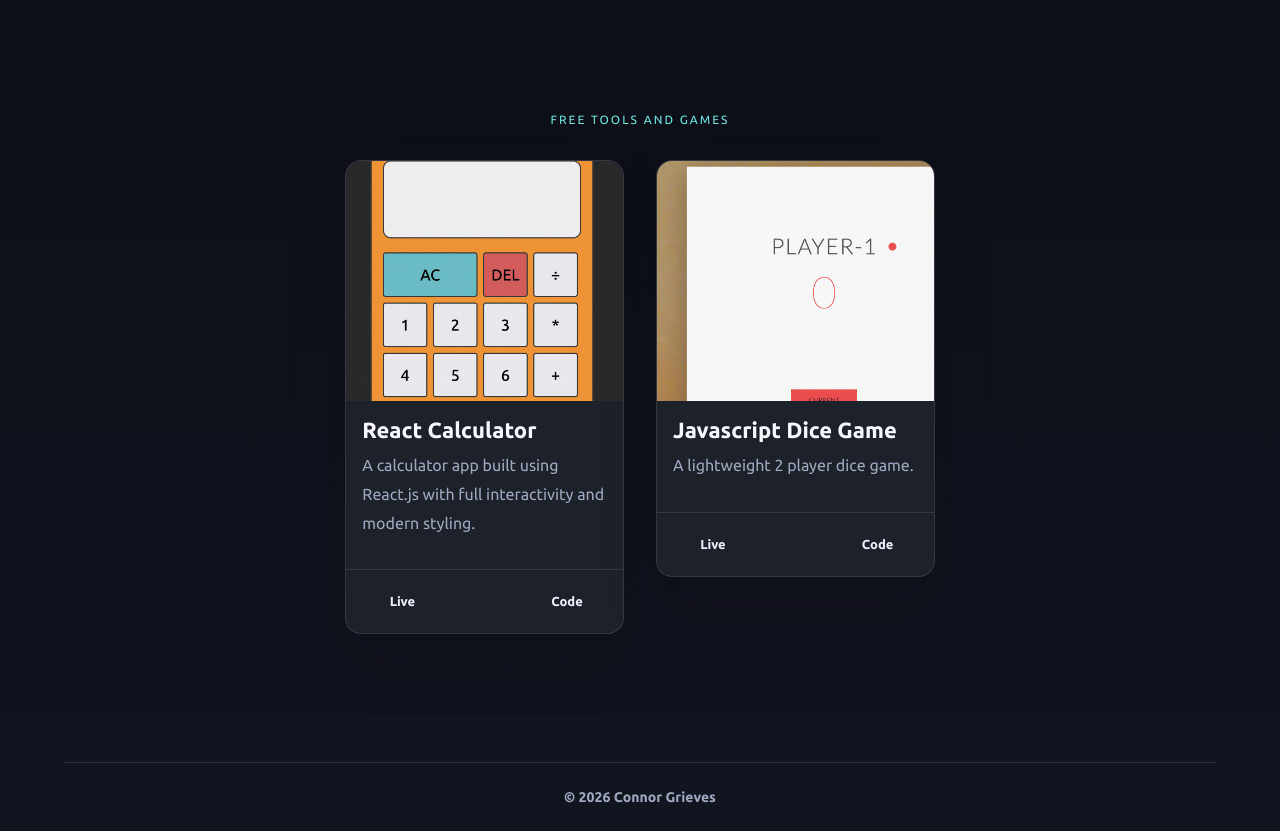
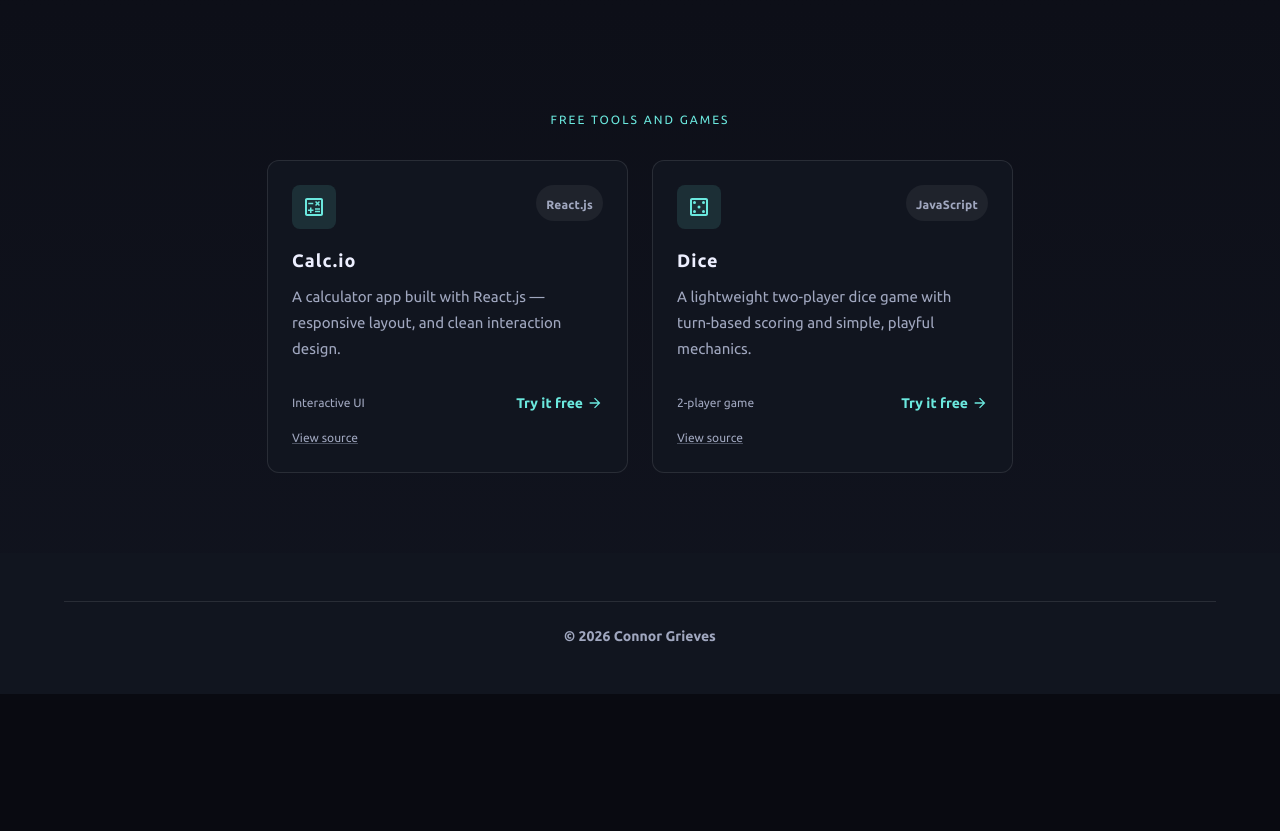
Before and after one commit to con-grieves/Portfolio, a React (Vite) app: page / in a window 1280 px wide. Shown: the part 680-1511 px from the top of the page. After the commit the page ends 1374 px from the top, so only its background shows below. Built offline with nearby package versions, Linux system fonts and the light colour scheme.

Commit message:
improvements to toolcard UI

```diff
--- a/src/App.jsx
+++ b/src/App.jsx
@@ -3,10 +3,6 @@
   AppBar,
   Box,
   Button,
-  Card,
-  CardActions,
-  CardContent,
-  CardMedia,
   Container,
   CssBaseline,
   Divider,
@@ -17,11 +13,11 @@
   Typography,
   useMediaQuery,
 } from '@mui/material';
-import { Code, Css, Html, Javascript, GitHub, Terminal } from '@mui/icons-material';
 import { getShellStyles, getTheme } from './theme.js';
 import { projects } from './data.js';
 import { Jukebox } from './components/Jukebox.jsx';
 import { ThemeToggle } from './components/ThemeToggle.jsx';
+import { ToolCard } from './components/ToolCard.jsx';
 import { useJukebox } from './hooks/useJukebox.js';
 
 const THEME_STORAGE_KEY = 'portfolio-theme-mode';
@@ -59,25 +55,6 @@
     { label: 'Products', page: 'products' },
     { label: 'Photography', page: 'photography' },
   ];
-
-  const getTechIcon = (tag) => {
-    switch (tag) {
-      case 'React.js':
-        return <Code sx={{ fontSize: 28, color: '#61DAFB' }} />;
-      case 'CSS':
-        return <Css sx={{ fontSize: 28, color: '#1572B6' }} />;
-      case 'HTML':
-        return <Html sx={{ fontSize: 28, color: '#E34F26' }} />;
-      case 'JavaScript':
-        return <Javascript sx={{ fontSize: 28, color: '#F7DF1E' }} />;
-      case 'Git':
-        return <GitHub sx={{ fontSize: 28, color: '#181717' }} />;
-      case 'npm':
-        return <Terminal sx={{ fontSize: 28, color: '#CB3837' }} />;
-      default:
-        return <Code sx={{ fontSize: 28, color: '#61DAFB' }} />;
-    }
-  };
 
   const renderPageContent = () => {
     if (page === 'home') {
@@ -188,59 +165,10 @@
                 Free tools and games
               </Typography>
 
-              <Grid container spacing={4} justifyContent="center">
+              <Grid container spacing={3} justifyContent="center">
                 {projects.map((project) => (
-                  <Grid key={project.title} item xs={12} sm={6} md={4}>
-                    <Card
-                      className="project-card"
-                      sx={{
-                        mx: 'auto',
-                        maxWidth: 380,
-                        width: '100%',
-                        borderRadius: 4,
-                        border: '1px solid',
-                        borderColor: 'divider',
-                        transition: 'transform 0.28s ease, box-shadow 0.28s ease, background-color 0.5s ease, border-color 0.5s ease',
-                        '&:hover': {
-                          boxShadow: (t) =>
-                            t.palette.mode === 'dark'
-                              ? '0 32px 80px rgba(0, 0, 0, 0.22)'
-                              : '0 28px 64px rgba(15, 24, 43, 0.12)',
-                        },
-                      }}
-                    >
-                      <CardMedia component="img" height="240" image={project.image} alt={project.title} />
-                      <CardContent>
-                        <Typography variant="h2" sx={{ fontSize: 22, mb: 1 }}>
-                          {project.title}
-                        </Typography>
-                        <Typography variant="body1" color="text.secondary" paragraph>
-                          {project.description}
-                        </Typography>
-                        <Stack direction="row" spacing={1} flexWrap="wrap">
-                          {project.tags?.map((tag) => (
-                            <Button
-                              key={tag}
-                              size="small"
-                              variant="outlined"
-                              color="secondary"
-                              sx={{ textTransform: 'none', mb: 1, minWidth: 'auto', px: 1.25, borderRadius: '16px' }}
-                            >
-                              {getTechIcon(tag)}
-                            </Button>
-                          ))}
-                        </Stack>
-                      </CardContent>
-                      <Divider />
-                      <CardActions sx={{ px: 3, py: 2, justifyContent: 'space-between' }}>
-                        <Button href={project.live} target="_blank" rel="noreferrer" size="small">
-                          Live
-                        </Button>
-                        <Button href={project.code} target="_blank" rel="noreferrer" size="small">
-                          Code
-                        </Button>
-                      </CardActions>
-                    </Card>
+                  <Grid key={project.title} item xs={12} sm={6} md={6} lg={5}>
+                    <ToolCard {...project} />
                   </Grid>
                 ))}
               </Grid>
--- /dev/null
+++ b/src/components/ToolCard.jsx
@@ -0,0 +1,150 @@
+import { Box, Link, Typography } from '@mui/material';
+import { ArrowForward, CalculateOutlined, CasinoOutlined } from '@mui/icons-material';
+
+const ICONS = {
+  calculator: CalculateOutlined,
+  dice: CasinoOutlined,
+};
+
+export function ToolCard({ title, description, badge, footerStat, icon, live, code }) {
+  const Icon = ICONS[icon] ?? CalculateOutlined;
+
+  return (
+    <Box
+      component="article"
+      className="tool-card"
+      sx={{
+        display: 'flex',
+        flexDirection: 'column',
+        height: '100%',
+        p: { xs: 2.5, sm: 3 },
+        borderRadius: 3,
+        bgcolor: 'background.paper',
+        border: '1px solid',
+        borderColor: 'divider',
+        transition: 'border-color 0.5s ease, box-shadow 0.5s ease, transform 0.28s ease',
+        '&:hover': {
+          borderColor: 'secondary.main',
+          transform: 'translateY(-2px)',
+          boxShadow: (t) =>
+            t.palette.mode === 'dark'
+              ? '0 16px 40px rgba(107, 232, 222, 0.08)'
+              : '0 16px 40px rgba(13, 143, 134, 0.12)',
+          '& .tool-card-title': {
+            color: 'secondary.main',
+          },
+        },
+      }}
+    >
+      <Box sx={{ display: 'flex', alignItems: 'flex-start', justifyContent: 'space-between', mb: 2.5 }}>
+        <Box
+          sx={{
+            display: 'flex',
+            alignItems: 'center',
+            justifyContent: 'center',
+            width: 44,
+            height: 44,
+            borderRadius: 2,
+            bgcolor: (t) =>
+              t.palette.mode === 'dark' ? 'rgba(107, 232, 222, 0.12)' : 'rgba(13, 143, 134, 0.1)',
+          }}
+        >
+          <Icon sx={{ fontSize: 24, color: 'secondary.main' }} />
+        </Box>
+        {badge && (
+          <Box
+            sx={{
+              px: 1.25,
+              py: 0.5,
+              borderRadius: 999,
+              bgcolor: (t) =>
+                t.palette.mode === 'dark' ? 'rgba(255, 255, 255, 0.06)' : 'rgba(15, 24, 43, 0.06)',
+            }}
+          >
+            <Typography variant="caption" color="text.secondary" sx={{ fontWeight: 600, letterSpacing: 0.2 }}>
+              {badge}
+            </Typography>
+          </Box>
+        )}
+      </Box>
+
+      <Typography
+        className="tool-card-title"
+        variant="h6"
+        component="h3"
+        sx={{
+          mb: 1.5,
+          fontWeight: 700,
+          fontSize: '1.125rem',
+          lineHeight: 1.3,
+          color: 'primary.main',
+          transition: 'color 0.5s ease',
+        }}
+      >
+        {title}
+      </Typography>
+
+      <Typography
+        variant="body2"
+        color="text.secondary"
+        sx={{ flex: 1, mb: 3, lineHeight: 1.75, fontSize: '0.9375rem' }}
+      >
+        {description}
+      </Typography>
+
+      <Box
+        sx={{
+          display: 'flex',
+          alignItems: 'center',
+          justifyContent: 'space-between',
+          gap: 2,
+          pt: 0.5,
+        }}
+      >
+        <Typography variant="caption" color="text.secondary" sx={{ lineHeight: 1.5 }}>
+          {footerStat}
+        </Typography>
+        <Link
+          href={live}
+          target="_blank"
+          rel="noreferrer"
+          underline="none"
+          sx={{
+            display: 'inline-flex',
+            alignItems: 'center',
+            gap: 0.5,
+            color: 'secondary.main',
+            fontWeight: 700,
+            fontSize: '0.875rem',
+            whiteSpace: 'nowrap',
+            transition: 'color 0.5s ease, gap 0.28s ease',
+            '&:hover': {
+              gap: 0.75,
+            },
+          }}
+        >
+          Try it free
+          <ArrowForward sx={{ fontSize: 16 }} />
+        </Link>
+      </Box>
+
+      {code && (
+        <Link
+          href={code}
+          target="_blank"
+          rel="noreferrer"
+          variant="caption"
+          color="text.secondary"
+          sx={{
+            mt: 1.5,
+            display: 'inline-block',
+            transition: 'color 0.5s ease',
+            '&:hover': { color: 'secondary.main' },
+          }}
+        >
+          View source
+        </Link>
+      )}
+    </Box>
+  );
+}
--- a/src/data.js
+++ b/src/data.js
@@ -1,15 +1,20 @@
 export const projects = [
   {
-    title: 'React Calculator',
-    description: 'A calculator app built using React.js with full interactivity and modern styling.',
-    image: './Images/react-calc.png',
+    title: 'Calc.io',
+    description:
+      'A calculator app built with React.js — responsive layout, and clean interaction design.',
+    badge: 'React.js',
+    footerStat: 'Interactive UI',
+    icon: 'calculator',
     live: 'https://con-grieves.github.io/react-calc/',
     code: 'https://github.com/con-grieves/react-calc',
   },
   {
-    title: 'Javascript Dice Game',
-    description: 'A lightweight 2 player dice game.',
-    image: './Images/dice.png',
+    title: 'Dice',
+    description: 'A lightweight two-player dice game with turn-based scoring and simple, playful mechanics.',
+    badge: 'JavaScript',
+    footerStat: '2-player game',
+    icon: 'dice',
     live: 'https://con-grieves.github.io/Dice/',
     code: 'https://github.com/con-grieves/Dice',
   },
```
Also changed, not shown: 1 other file (tests, documents, lock files or other folders).
